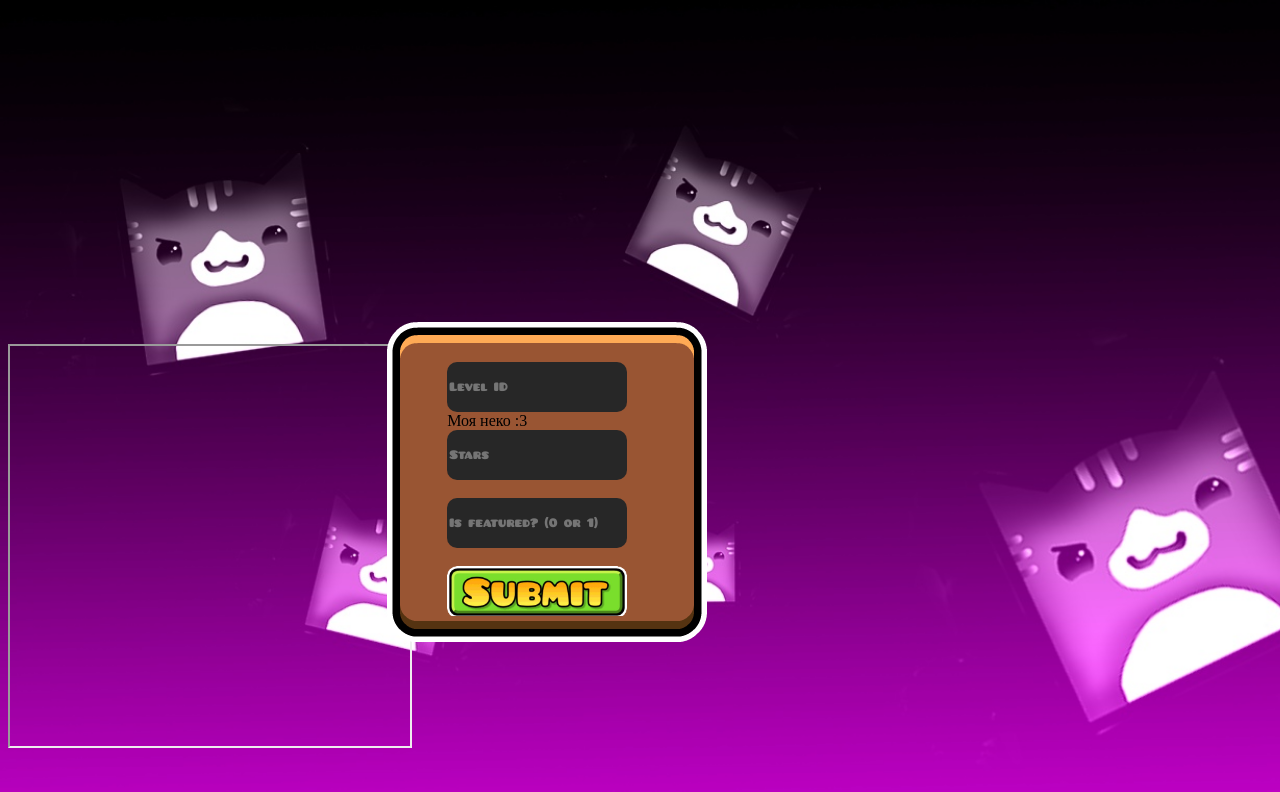
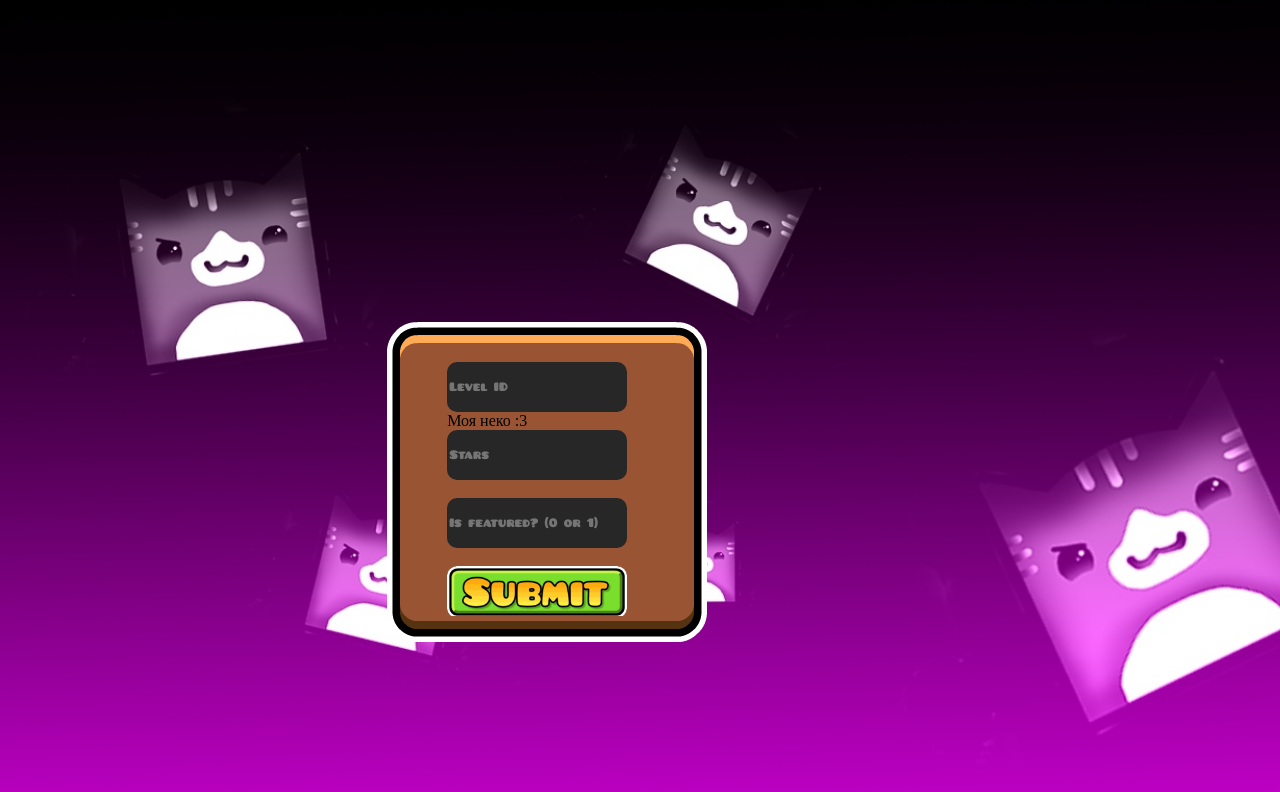
Before and after one commit to relativemodder/relativemodder.github.io, a plain HTML site: page gdpsrate/index.html in a window 1280 px wide. Drawn offline with Linux system fonts and the light colour scheme; files whose address does not match are found by name.

Commit message:
Update index.html

```diff
--- a/gdpsrate/index.html
+++ b/gdpsrate/index.html
@@ -25,6 +25,9 @@
             body{
                 background-image: url('assets/background.jpg');
                 background-size: cover;
+            }
+            iframe{
+                border: none;
             }
             form{
                 background-image: url('assets/brownbox.png');
```
